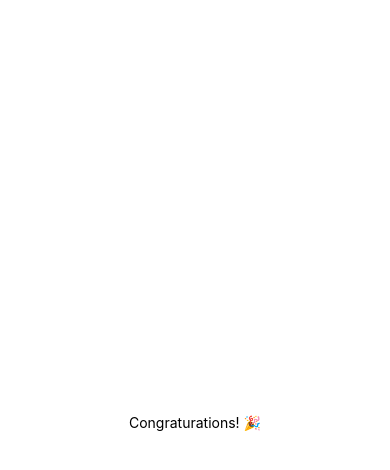
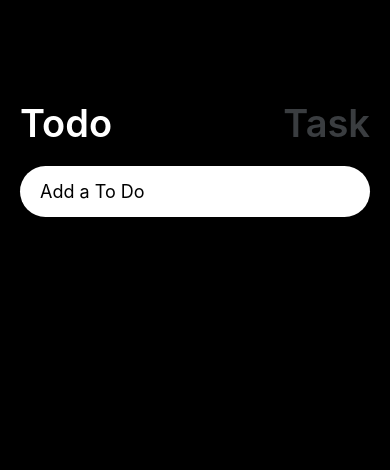
Before and after one commit to yoyoujin/RN-todo, a React Native app: screen / in a window 390 px wide. Shown: the top 470 px of the page. Built offline with nearby package versions, Linux system fonts and the light colour scheme.

Commit message:
feat: header 추가

```diff
--- a/App.js
+++ b/App.js
@@ -1,18 +1,60 @@
-import React from 'react';
-import { Text, View } from 'react-native';
+import { StatusBar } from 'expo-status-bar';
+import React, { useState } from 'react';
+import { StyleSheet, Text, TextInput, TouchableOpacity, View } from 'react-native';
+import { theme } from './colors';
 
 const YourApp = () => {
+  const [doing, setDoing] = useState(true);
+  const [text, setText] = useState('');
+  const task = () => setDoing(false);
+  const todo = () => setDoing(true);
+  const onChangeText = (payload) => setText(payload);
+
   return (
-    <View
-      style={{
-        flex: 1,
-        justifyContent: 'center',
-        alignItems: 'center',
-      }}
-    >
-      <Text>Congraturations! 🎉</Text>
+    <View style={styles.container}>
+      <StatusBar style='auto' />
+      <View style={styles.header}>
+        <TouchableOpacity onPress={todo}>
+          <Text style={{ ...styles.btnText, color: doing ? theme.white : theme.grey }}>Todo</Text>
+        </TouchableOpacity>
+        <TouchableOpacity onPress={task}>
+          <Text style={{ ...styles.btnText, color: doing ? theme.grey : theme.white }}>Task</Text>
+        </TouchableOpacity>
+      </View>
+      <TextInput
+        onChangeText={onChangeText}
+        value={text}
+        placeholder={doing ? 'Add a To Do' : 'Add a Task'}
+        style={styles.input}
+      />
     </View>
   );
 };
 
 export default YourApp;
+
+const styles = StyleSheet.create({
+  container: {
+    flex: 1,
+    backgroundColor: theme.bg,
+    paddingHorizontal: 20,
+  },
+  header: {
+    justifyContent: 'space-between',
+    flexDirection: 'row',
+    marginTop: 100,
+  },
+  btnText: {
+    fontSize: 38,
+    fontWeight: '600',
+    color: 'white',
+  },
+  input: {
+    backgroundColor: theme.white,
+    paddingVertical: 15,
+    paddingHorizontal: 20,
+    borderRadius: 30,
+    marginTop: 20,
+    fontSize: 18,
+  },
+});
--- /dev/null
+++ b/colors.js
@@ -0,0 +1,5 @@
+export const theme = {
+  bg: 'black',
+  grey: '#3A3D40',
+  white: '#fff',
+};
```
